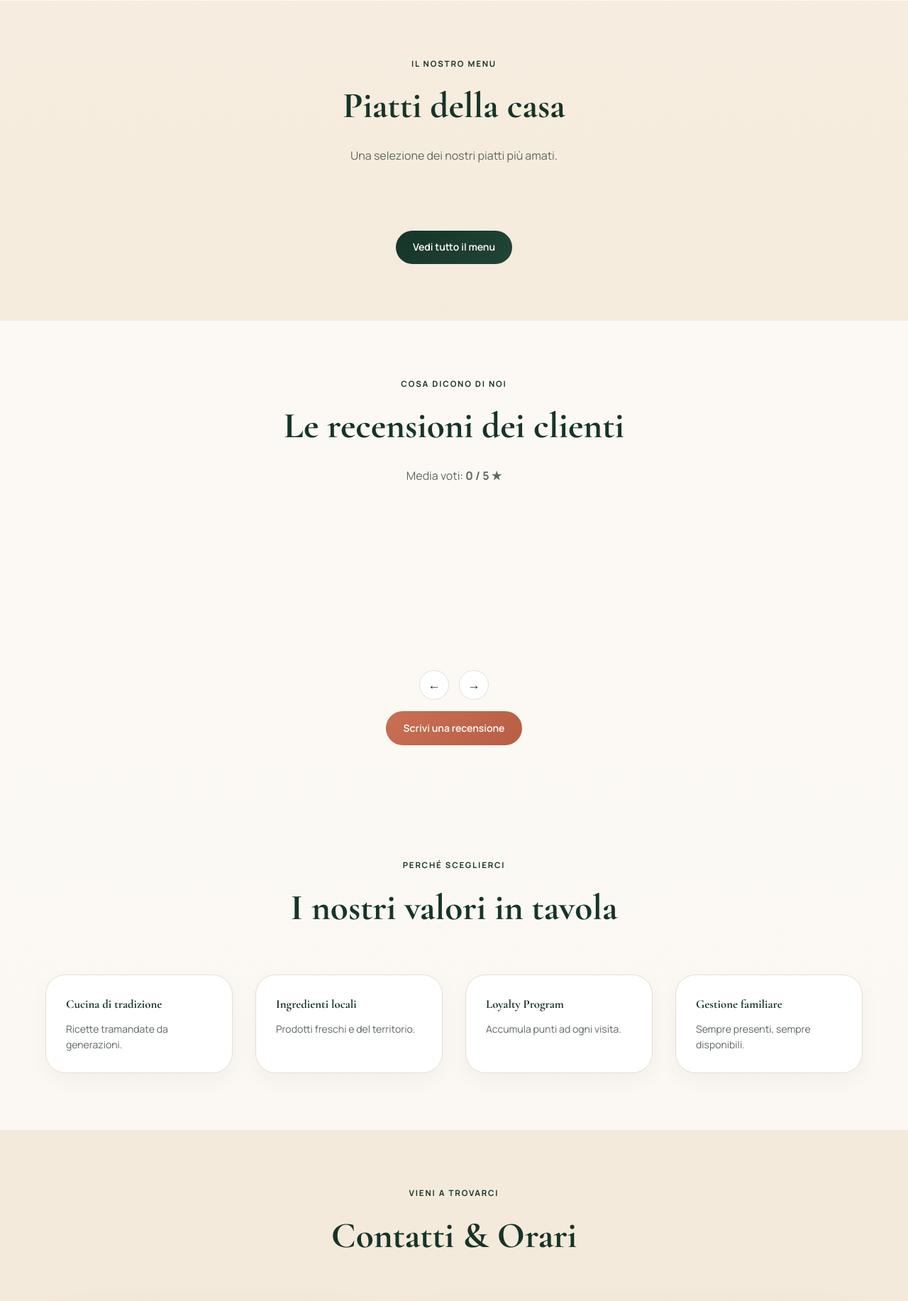
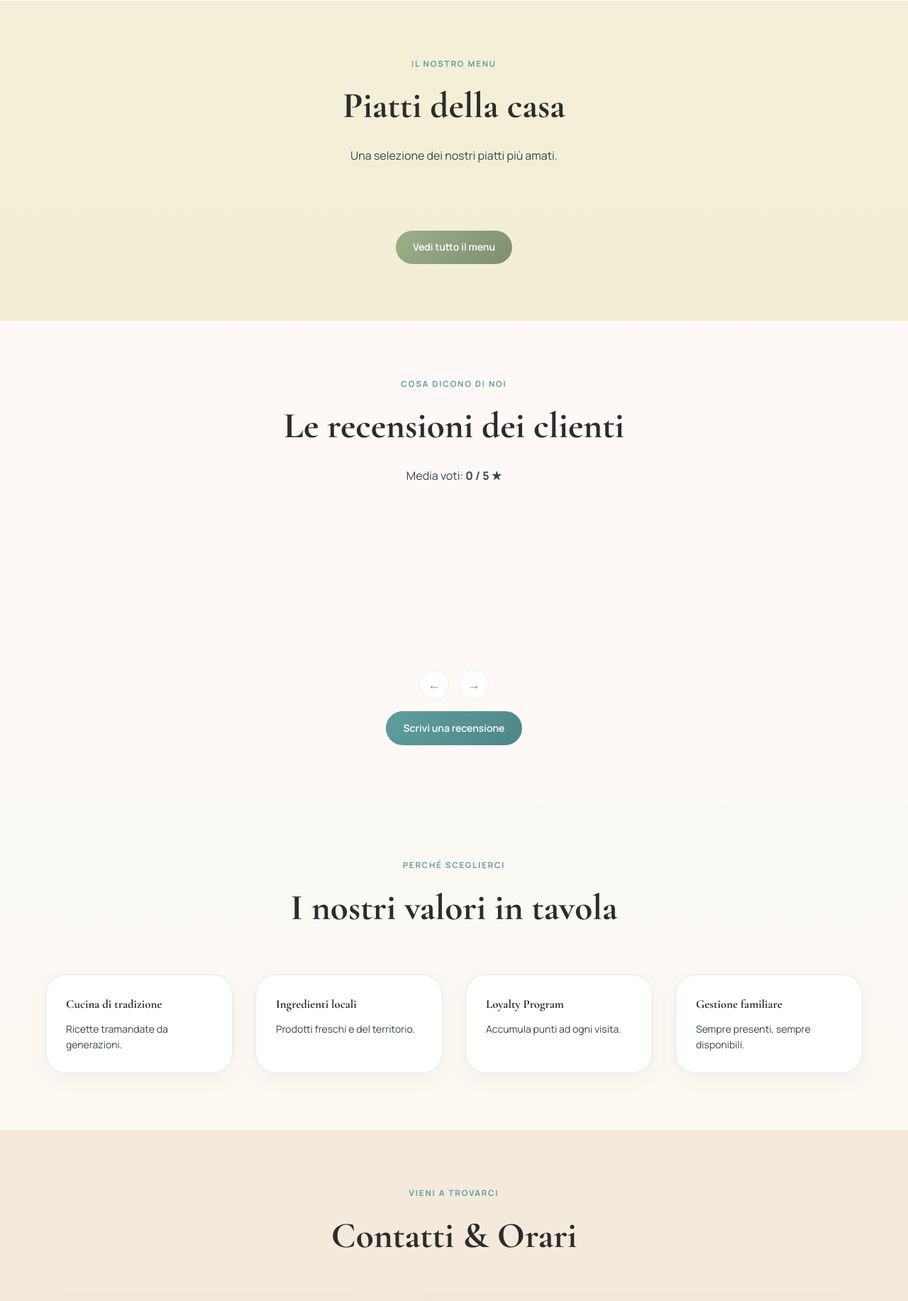
Before and after one commit to ConocchiariRiccardo/RistoHub-AI, a PHP site: page /RistoHub-AI/ in a window 1280 px wide. Shown: the part 1456-3289 px from the top of the page at 71% size. Run offline with PHP 8.4, Linux system fonts and the light colour scheme; data comes from the database, SQL or seed files in the repository; data that the repository does not hold is empty.

Commit message:
modifiche css

```diff
--- a/css/style.css
+++ b/css/style.css
@@ -3,19 +3,19 @@
 *, *::before, *::after { box-sizing: border-box; margin: 0; padding: 0; }
 
 :root {
-    --cream:       #F5EBDD;
-    --ink:         #173429;
-    --ink-soft:    #5D685E;
-    --gold:        #D7B15A;
-    --gold-light:  #E6CD84;
-    --green:       #173429;
+    --cream:       #F5F5DC;
+    --ink:         #2C2C2C;
+    --ink-soft:    #36454F;
+    --gold:        #5F9EA0;
+    --gold-light:  #83BFC1;
+    --green:       #9CAF88;
     --red:         #B85E45;
-    --yellow:      #D7B15A;
+    --yellow:      #E5E4E2;
     --blue:        #315FCD;
-    --surface:     #FFFFFF;
-    --border:      #E8DCCB;
-    --shadow:      0 14px 34px rgba(23,52,41,.08);
-    --shadow-lg:   0 28px 70px rgba(23,52,41,.14);
+    --surface:     #FFFAFA;
+    --border:      #E5E4E2;
+    --shadow:      0 14px 34px rgba(44,44,44,.08);
+    --shadow-lg:   0 28px 70px rgba(44,44,44,.14);
     --radius:      24px;
     --radius-sm:   14px;
     --font-display: 'Cormorant Garamond', Georgia, serif;
@@ -27,7 +27,7 @@ html { scroll-behavior: smooth; }
 
 body {
     font-family: var(--font-body);
-    background: linear-gradient(180deg, #F8F2E8 0%, #F1E4D0 100%);
+    background: linear-gradient(180deg, #F5F5DC 0%, #EFE7CE 100%);
     color: var(--ink);
     line-height: 1.6;
     font-size: 16px;
@@ -120,23 +120,23 @@ a { color: inherit; text-decoration: none; }
 }
 
 .btn-primary, .nav-cta {
-    background: linear-gradient(135deg, var(--green) 0%, #204536 100%);
+    background: linear-gradient(135deg, var(--green) 0%, #7E8F70 100%);
     color: #fff;
 }
 .btn-primary:hover, .nav-cta:hover {
     transform: translateY(-1px);
-    box-shadow: 0 10px 26px rgba(23,52,41,.25);
+    box-shadow: 0 10px 26px rgba(156,175,136,.25);
 }
 
 .btn-secondary, .nav-cta-outline {
-    background: linear-gradient(135deg, #C96F52 0%, #B85E45 100%);
+    background: linear-gradient(135deg, var(--gold) 0%, #4E8688 100%);
     color: #fff;
-    border: 1.5px solid rgba(184,94,69,.22);
+    border: 1.5px solid rgba(95,158,160,.22);
 }
 .btn-secondary:hover, .nav-cta-outline:hover {
-    border-color: rgba(184,94,69,.4);
+    border-color: rgba(95,158,160,.4);
     color: #fff;
-    background: #B85E45;
+    background: #5F9EA0;
 }
 
 .btn-full { width: 100%; }
@@ -223,7 +222,7 @@ section { padding: 80px 0; }
     font-weight: 800;
     text-transform: uppercase;
     letter-spacing: .16em;
-    color: var(--green);
+    color: var(--gold);
     margin-bottom: 10px;
 }
 
@@ -231,7 +230,7 @@ section { padding: 80px 0; }
     font-family: var(--font-display);
     font-size: clamp(2.1rem, 4vw, 3.2rem);
     font-weight: 700;
-    color: var(--green);
+    color: var(--ink);
     margin-bottom: 14px;
 }
 
@@ -390,9 +389,9 @@ section { padding: 80px 0; }
 }
 
 /* ── REVIEWS SLIDER ── */
-#recensioni { background: rgba(255,255,255,.72); color: var(--ink); }
-#recensioni .section-title { color: var(--green); }
-#recensioni .section-eyebrow { color: var(--green); }
+#recensioni { background: rgba(255,250,250,.9); color: var(--ink); }
+#recensioni .section-title { color: var(--ink); }
+#recensioni .section-eyebrow { color: var(--gold); }
 #recensioni .section-subtitle { color: var(--ink-soft); }
 
 .reviews-slider {
@@ -437,14 +436,14 @@ section { padding: 80px 0; }
     width: 42px;
     height: 42px;
     border-radius: 50%;
-    border: 1.5px solid rgba(23,52,41,.14);
+    border: 1.5px solid rgba(95,158,160,.14);
     background: #fff;
-    color: var(--green);
+    color: var(--gold);
     font-size: 1.1rem;
     cursor: pointer;
     transition: background var(--transition), border-color var(--transition);
 }
-.slider-btn:hover { background: var(--green); border-color: var(--green); color: #fff; }
+.slider-btn:hover { background: var(--gold); border-color: var(--gold); color: #fff; }
 
 /* ── REVIEWS GRID (pagina recensioni) ── */
 .reviews-section { padding: 80px 0; }
```
Also changed, not shown: other parts of css/style.css (+28 -29 lines), css/admin.css (+20 -20 lines).
